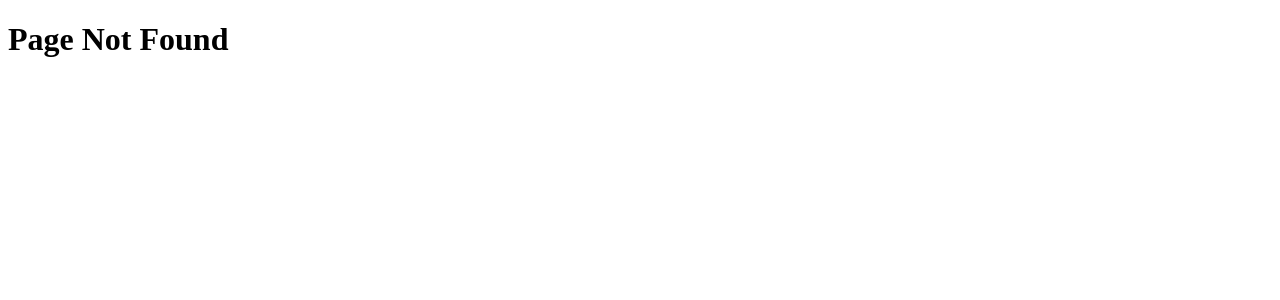
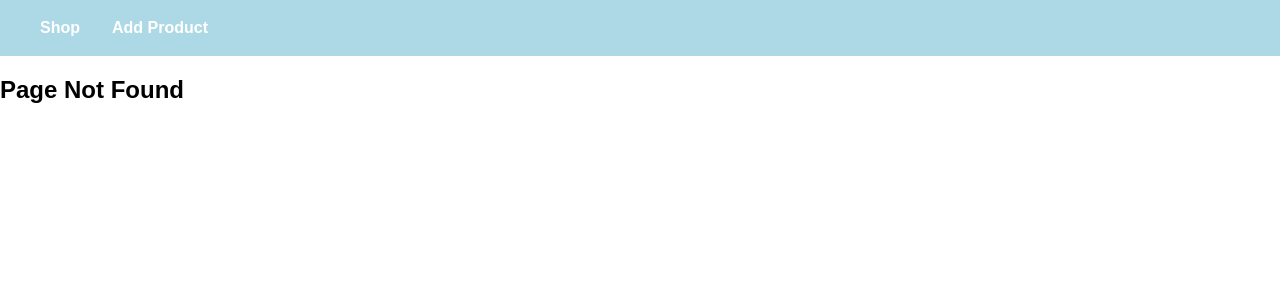
Before and after one commit to chandrasahi10/Backend-Course-1, a Node server app: template views/page-not-found.html in a window 1280 px wide; the page is wider, and only the part inside the window is pictured. Shown: the top 300 px of that part. Run offline with Node 20, Linux system fonts and the light colour scheme; the template is opened without the code that fills it, so the values that code supplies are empty.

Commit message:
Added static css

```diff
--- a/views/page-not-found.html
+++ b/views/page-not-found.html
@@ -4,8 +4,17 @@
     <meta charset="UTF-8">
     <meta name="viewport" content="width=device-width, initial-scale=1.0">
     <title>Page Not Found</title>
+    <link rel="stylesheet" href="/css/main.css">
 </head>
 <body>
-    <h1>Page Not Found</h1>
+    <header class="main-header">
+        <nav class="main-nav">
+            <ul class="main-list">
+                <li class="item"><a href="/">Shop</a></li>
+                <li class="item"><a href="/add-product">Add Product</a></li>
+            </ul>
+        </nav>
+    </header>
+    <h2>Page Not Found</h2>
 </body>
 </html>
```
